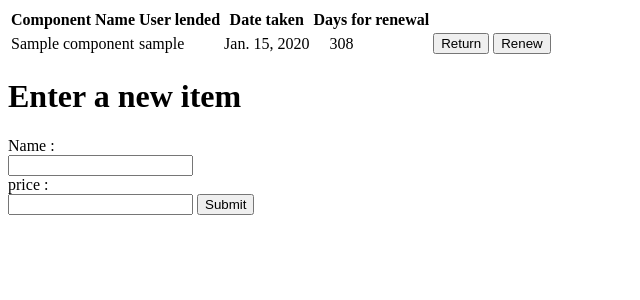
After one commit to WebdevteamIG/igconnect_new, a Django app: page /hardware/admin/ in a window 1280 px wide. The commit adds this page. Shown: the top 300 px of the page, without its empty margins (0-640 px from the left). Run offline with Django 3.2, Linux system fonts and the light colour scheme; tables that the repository leaves empty hold one stand-in row (values such as "Sample post"); parts of the project's set-up code (start-up, migrations or seed data) failed here and were passed over; some libraries are stand-ins or nearby versions.

Commit message:
return and renew

```diff
--- a/IG_Connect/hardware_shop/urls.py
+++ b/IG_Connect/hardware_shop/urls.py
@@ -6,4 +6,6 @@ urlpatterns = [
 	url(r'^buynow/$', views.buynow),
 	url(r'^lend/$', views.lend),
 	url(r'^lended/$', views.lendedComponents),
+	url(r'^admin/$', views.admin),
+	url(r'^return_item/$',views.return_item),
 ]
--- a/IG_Connect/hardware_shop/views.py
+++ b/IG_Connect/hardware_shop/views.py
@@ -24,8 +24,8 @@ def buynow(request):
 		message = str(component.name) + '\n'
 		message+=str(component.price)
 		message+=str(user.username) + " has taken the above component on "
-		message+=str(datatime.datetime.now())
-		sender = "ig-nitw@student.nitw.ac.in"
+		message+=str(datetime.datetime.now())
+		sender = "ig-nitw@studexnt.nitw.ac.in"
 		receiver = 'ch1sai2teja3@gmail.com'
 		rlist = []
 		rlist.append(receiver)
@@ -56,10 +56,47 @@ def lendedComponents(request):
 		r = {}
 		days = datetime.datetime.now().date() - comp.dateTaken
 		days = days.total_seconds()/60/60/24
-		days = int(days)
+		days = 14 - int(days)
 		dates.append(r)
 		r["days"] = days
 	response["dates"] = dates
 	response["lended_comp"] = lended_comp
 	response["zipped"] = zip(dates, lended_comp)
 	return render(request, "hardware/lended.html", response)
+
+# admin
+# all users lended component
+# renewall date
+# all users contact
+
+def admin(request):
+	response = {}
+	lended_comp = ComponentLending.objects.all()
+	response["lended_comp"] = lended_comp
+	dates = []
+	for comp in lended_comp:
+		r = {}
+		days = datetime.datetime.now().date() - comp.dateTaken
+		days = days.total_seconds()/60/60/24
+		days = 14 - int(days)
+		dates.append(r)
+		r["days"] = days
+	response["dates"] = dates
+	response["zipped"] = zip(dates, lended_comp)
+	return render(request, "hardware/admin.html", response)
+
+def return_item(request):
+	if request.POST["type"] == "return" :
+		ComponentLending.objects.get(pk=request.POST["item"]).delete()
+		return redirect("/hardware/admin")
+	if request.POST["type"] == "renew" :
+		component = ComponentLending.objects.get(pk=request.POST["item"])
+		component.dateTaken = datetime.datetime.now()
+		component.save()
+		return redirect("/hardware/admin")
+	if request.POST["type"] == "add"  :
+		component = Component()
+		component.name = request.POST["name"]
+		component.price = int(request.POST["price"])
+		component.save()
+		return redirect("/hardware")
--- /dev/null
+++ b/IG_Connect/templates/hardware/admin.html
@@ -0,0 +1,49 @@
+<!DOCTYPE html>
+<html>
+<head>
+	<title>Hardware - Admin</title>
+</head>
+<body>
+<table>
+	<thead>
+		<th>Component Name</th>
+		<th>User lended</th>
+		<th>Date taken</th>
+		<th>Days for renewal</th>
+	</thead>
+	<tbody>
+		{% for date,comp in zipped %}
+		<tr>
+			<td>{{comp.component.name}}</td>
+			<td>{{comp.user.username}}</td>
+			<td>{{comp.dateTaken}}</td>
+			<td>&nbsp;&nbsp;&nbsp;&nbsp;{{date.days}}</td>
+			<td><form method="POST" action="/hardware/return_item/">
+				{% csrf_token %}
+				<input type="hidden" name="item" value="{{comp.pk}}">
+				<input type="hidden" name="type" value="return">
+				<button type="submit">Return</button>
+			</form></td>
+			<td><form method="POST" action="/hardware/return_item/">
+				{% csrf_token %}
+				<input type="hidden" name="item" value="{{comp.pk}}">
+				<input type="hidden" name="type" value="renew">
+				<button type="submit">Renew</button>
+			</form>
+			</td>
+		</tr>
+		{% endfor %}
+	</tbody>
+</table>
+<h1>Enter a new item</h1>
+<form method="POST" action="/hardware/return_item/">
+	{% csrf_token %}
+	Name :<br>
+	<input type="text" name="name"> <br>
+	price :<br>
+	<input type="number" name="price">
+	<input type="hidden" name="type" value="add">
+	<button type="submit">Submit</button>
+</form>
+</body>
+</html>
--- a/IG_Connect/templates/hardware/lended.html
+++ b/IG_Connect/templates/hardware/lended.html
@@ -7,7 +7,7 @@
 {% for dates,comp in zipped %}
 	<h1>{{comp.component.name}}</h1>
 	<h1>Taken on {{comp.dateTaken}}</h1>
-	<p>days taken {{dates.days}}</p>
+	<p>days left for renewal {{dates.days}}</p>
 {% endfor %}
 </body>
 </html>
```
